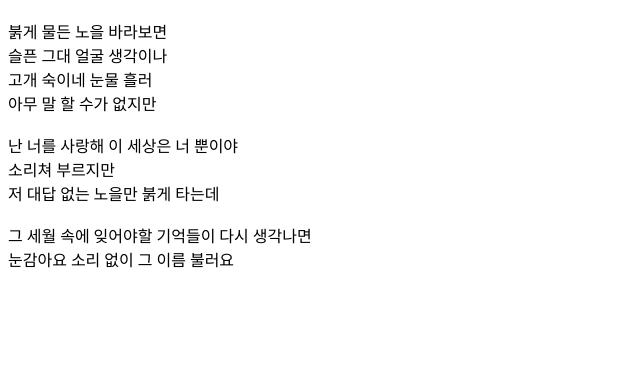
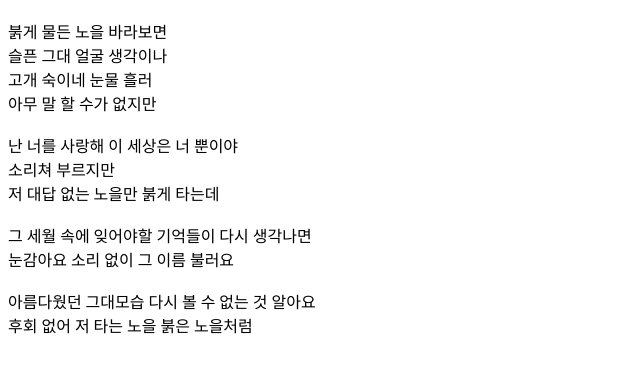
Before and after one commit to kimsiun/gitTest, a plain HTML site: page index.html in a window 1280 px wide. Shown: the part 693-1064 px from the top of the page, without its empty margins (0-640 px from the left). Before the commit the page ends 980 px from the top, so only its background shows below. Drawn offline with Linux system fonts and the light colour scheme.

Commit message:
붉은노을 가사 3 추가

```diff
--- a/index.html
+++ b/index.html
@@ -45,6 +45,11 @@
         <br>
         그 세월 속에 잊어야할 기억들이 다시 생각나면<br>
         눈감아요 소리 없이 그 이름 불러요<br>
+        <br>
+        아름다웠던 그대모습 다시 볼 수 없는 것 알아요<br>
+        후회 없어 저 타는 노을 붉은 노을처럼<br>
+        <br>
+
     </p>
 </body>
 </html>
```
